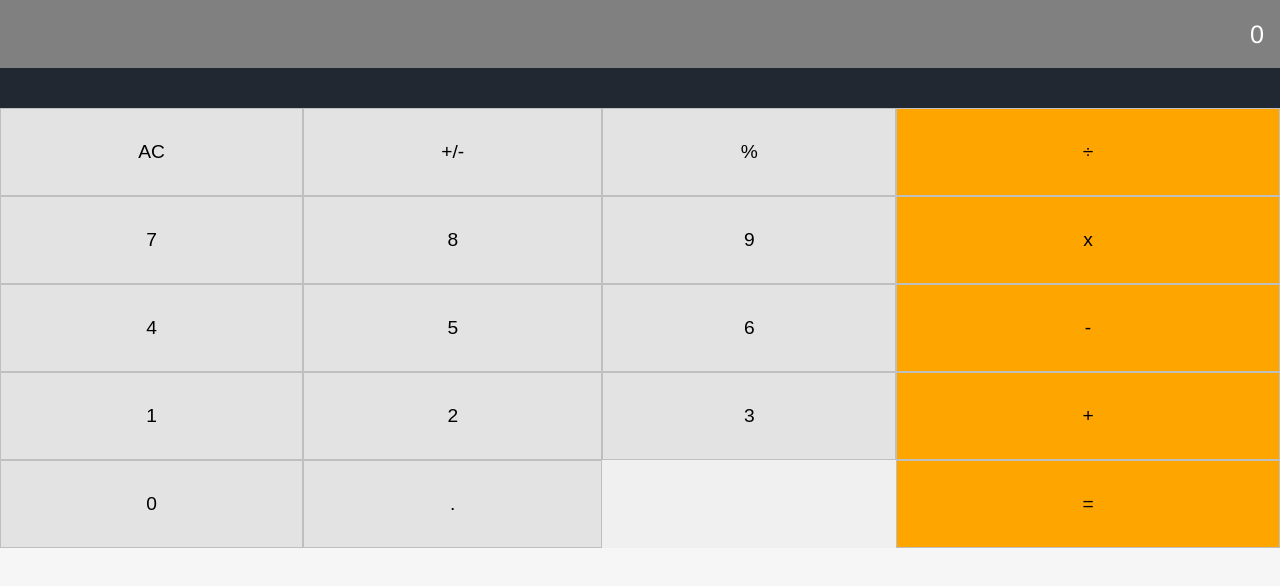
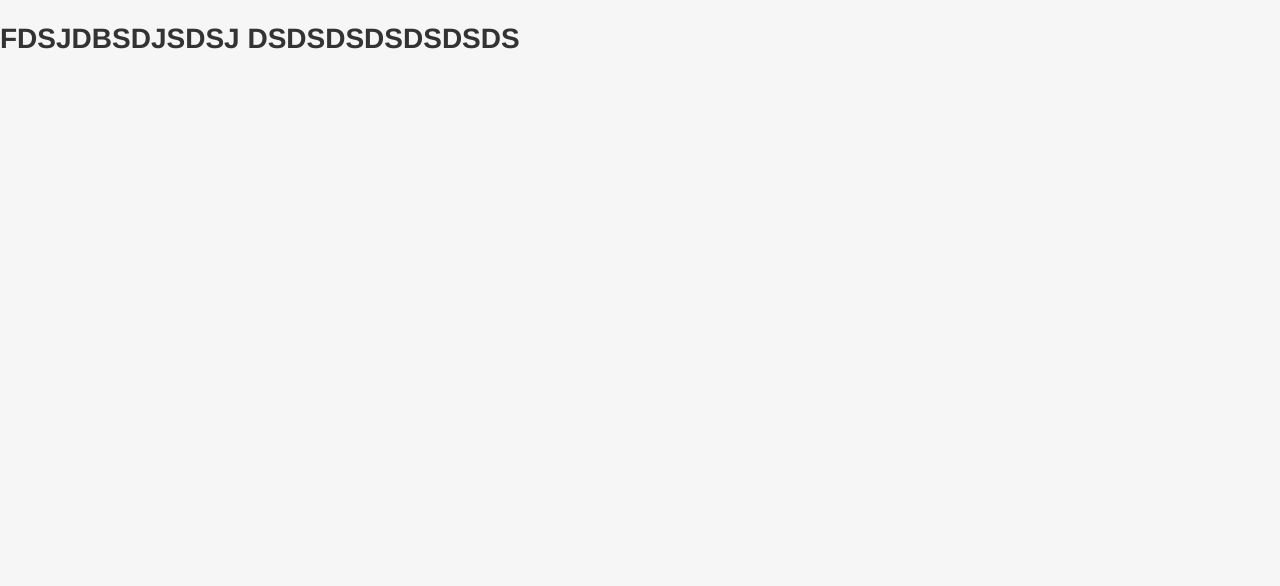
Before and after one commit to miguelesco/Math-Magicians, a React (Create React App) app: page / in a window 1280 px wide. Shown: the top 586 px of the page. Built offline with nearby package versions, Linux system fonts and the light colour scheme.

Commit message:
routes testing

```diff
--- a/src/App.jsx
+++ b/src/App.jsx
@@ -1,14 +1,27 @@
 import react from 'react';
+import {
+  BrowserRouter as Router,
+  Switch,
+  Route,
+} from 'react-router-dom';
 import GlobalStyles from './styles/GlobalStyles';
 import Calculator from './components/calculator/calculator';
+import Home from './components/home/Home';
 
 class App extends react.PureComponent {
   render() {
     return (
-      <react.Fragment>
+      <Router>
         <GlobalStyles />
-        <Calculator />
-      </react.Fragment>
+        <Switch>
+          <Route path="/" exact>
+            <Home />
+          </Route>
+          <Route path="/calculator">
+            <Calculator />
+          </Route>
+        </Switch>
+      </Router>
     );
   }
 }
--- /dev/null
+++ b/src/components/home/Home.jsx
@@ -0,0 +1,10 @@
+/* eslint-disable linebreak-style */
+import React from 'react';
+
+const Home = () => (
+  <div>
+    <h1>FDSJDBSDJSDSJ DSDSDSDSDSDSDS</h1>
+  </div>
+);
+
+export default Home;
```
Also changed, not shown: package.json (+8 -5 lines), 1 other file (tests, documents, lock files or other folders).
